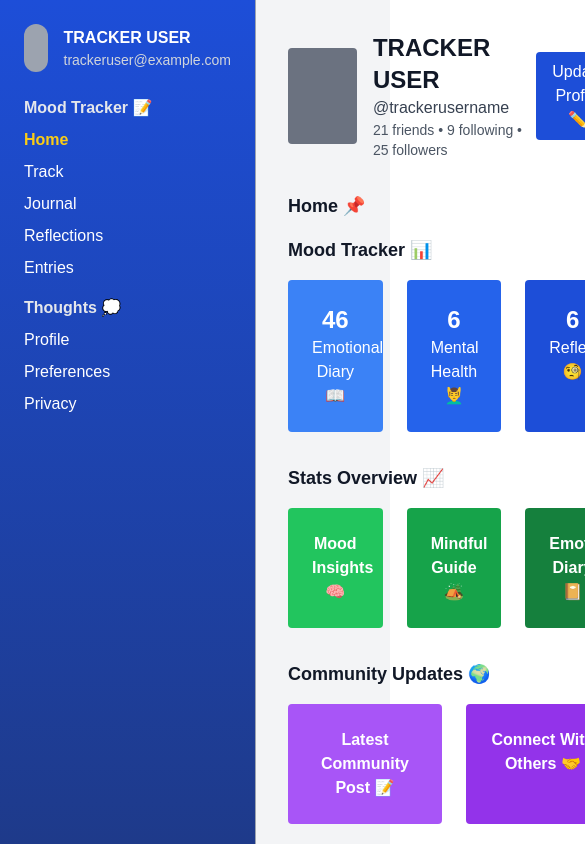
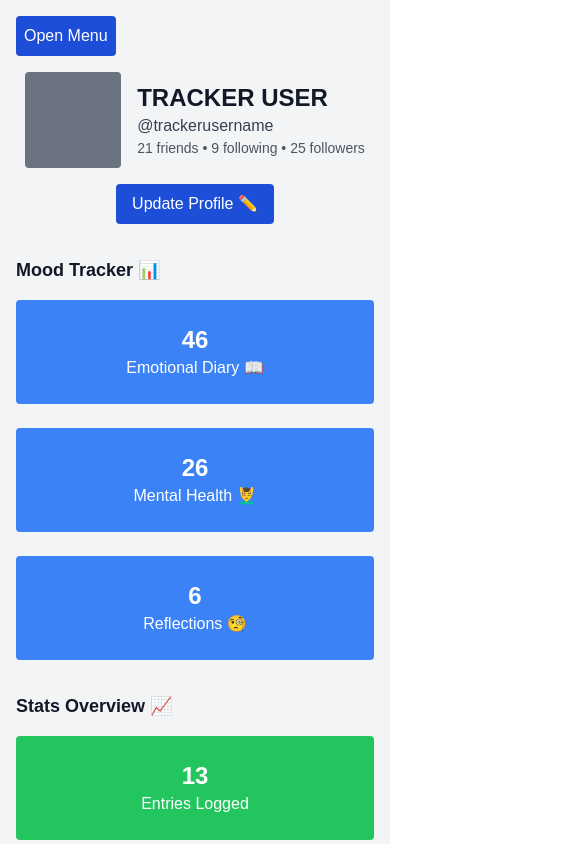
Before and after one commit to Mahfuzy/hci, a Next.js app: page / in a window 390 px wide. Shown: the top 844 px of the page, 585 px wide, since content can reach past the window. Built offline with nearby package versions, Linux system fonts and the light colour scheme.

Commit message:
Implement responsive sidebar navigation with toggle functionality and enhance layout structure

```diff
--- a/app/page.tsx
+++ b/app/page.tsx
@@ -5,17 +5,26 @@ import React, { useState } from "react";
 const Dashboard = () => {
   const [activeSection, setActiveSection] = useState("Home");
   const [showProfileModal, setShowProfileModal] = useState(false);
+  const [isNavOpen, setIsNavOpen] = useState(false);
 
   return (
     <div className="flex h-screen bg-gray-100">
       {/* Sidebar */}
-      <aside className="w-64 bg-gradient-to-b from-blue-700 to-blue-900 text-white p-6 border-r border-gray-400">
-        <div className="flex items-center mb-6">
+      <aside className={`w-full md:w-64 bg-gradient-to-b from-blue-700 to-blue-900 text-white p-6 border-b md:border-r border-gray-400 md:h-screen overflow-y-auto fixed md:relative transition-transform duration-300 ${isNavOpen ? "translate-x-0" : "-translate-x-full md:translate-x-0"}`}>
+        <div className="flex items-center justify-between mb-6">
+          <div className="flex items-center">
             <div className="w-12 h-12 bg-gray-400 rounded-full" />
             <div className="ml-4">
               <p className="font-bold">TRACKER USER</p>
               <p className="text-sm text-gray-300">trackeruser@example.com</p>
             </div>
+          </div>
+          <button
+            className="text-white text-xl font-bold md:hidden"
+            onClick={() => setIsNavOpen(false)}
+          >
+            ×
+          </button>
         </div>
         <nav>
           <p className="font-semibold text-gray-200 mb-2">Mood Tracker 📝</p>
@@ -24,7 +33,10 @@ const Dashboard = () => {
               <li
                 key={item}
                 className={`cursor-pointer ${activeSection === item ? "text-yellow-400 font-bold" : "hover:text-yellow-300 hover:scale-105 transition-transform"}`}
-                onClick={() => setActiveSection(item)}
+                onClick={() => {
+                  setActiveSection(item);
+                  setIsNavOpen(false);
+                }}
               >
                 {item}
               </li>
@@ -36,7 +48,10 @@ const Dashboard = () => {
               <li
                 key={item}
                 className={`cursor-pointer ${activeSection === item ? "text-yellow-400 font-bold" : "hover:text-yellow-300 hover:scale-105 transition-transform"}`}
-                onClick={() => setActiveSection(item)}
+                onClick={() => {
+                  setActiveSection(item);
+                  setIsNavOpen(false);
+                }}
               >
                 {item}
               </li>
@@ -46,9 +61,17 @@ const Dashboard = () => {
       </aside>
 
       {/* Main Content */}
-      <main className="flex-1 p-8">
+      <main className="flex-1 p-4 md:p-8 overflow-y-auto">
+        {/* Navbar Toggle Button */}
+        <button
+          className="md:hidden p-2 bg-blue-700 text-white rounded mb-4"
+          onClick={() => setIsNavOpen(!isNavOpen)}
+        >
+          {isNavOpen ? "Close Menu" : "Open Menu"}
+        </button>
+
         {/* Profile Section */}
-        <div className="flex justify-between items-center mb-8">
+        <div className="flex flex-col md:flex-row justify-between items-center mb-8">
           <div className="flex items-center">
             <div className="w-24 h-24 bg-gray-500 rounded" />
             <div className="ml-4">
@@ -58,76 +81,49 @@ const Dashboard = () => {
             </div>
           </div>
           <button
-            className="px-4 py-2 bg-blue-700 text-white rounded hover:scale-105 transition-transform"
+            className="px-4 py-2 bg-blue-700 text-white rounded hover:scale-105 transition-transform mt-4 md:mt-0"
             onClick={() => setShowProfileModal(true)}
           >
             Update Profile ✏️
           </button>
         </div>
 
-        {/* Profile Modal */}
-        {showProfileModal && (
-          <div className="fixed inset-0 flex items-center justify-center bg-gray-900 bg-opacity-50">
-            <div className="bg-white p-6 rounded shadow-lg w-96">
-              <h2 className="text-xl font-semibold mb-4">Update Profile</h2>
-              <input type="text" placeholder="New Username" className="w-full p-2 border rounded mb-4" />
-              <input type="email" placeholder="New Email" className="w-full p-2 border rounded mb-4" />
-              <div className="flex justify-end space-x-2">
-                <button
-                  className="px-4 py-2 bg-gray-400 rounded"
-                  onClick={() => setShowProfileModal(false)}
-                >
-                  Cancel
-                </button>
-                <button className="px-4 py-2 bg-blue-600 text-white rounded">Save</button>
+        {/* Mood Tracker */}
+        <section className="mb-8">
+          <h2 className="text-lg font-semibold mb-4 text-gray-900">Mood Tracker 📊</h2>
+          <div className="grid grid-cols-1 sm:grid-cols-2 lg:grid-cols-3 gap-6 mb-8">
+            {["Emotional Diary 📖", "Mental Health 💆‍♂️", "Reflections 🧐"].map((text, idx) => (
+              <div key={idx} className="p-6 bg-blue-500 text-center rounded hover:scale-105 transition-transform cursor-pointer">
+                <p className="text-2xl font-bold text-white">{46 - idx * 20}</p>
+                <p className="text-white">{text}</p>
               </div>
+            ))}
           </div>
+        </section>
+
+        {/* Stats Overview */}
+        <section className="mb-8">
+          <h2 className="text-lg font-semibold mb-4 text-gray-900">Stats Overview 📈</h2>
+          <div className="grid grid-cols-1 sm:grid-cols-2 lg:grid-cols-3 gap-6">
+            {["Entries Logged", "Journal Reflections", "Mindfulness Sessions"].map((text, idx) => (
+              <div key={idx} className="p-6 bg-green-500 text-center rounded hover:scale-105 transition-transform cursor-pointer">
+                <p className="text-2xl font-bold text-white">{Math.floor(Math.random() * 100)}</p>
+                <p className="text-white">{text}</p>
               </div>
-        )}
+            ))}
+          </div>
+        </section>
 
-        {/* Dynamic Section */}
+        {/* Community Updates */}
         <section>
-          <h2 className="text-lg font-semibold mb-4 text-gray-900">{activeSection} 📌</h2>
-          {activeSection === "Home" && (
-            <div>
-              <h2 className="text-lg font-semibold mb-4 text-gray-900">Mood Tracker 📊</h2>
-              <div className="grid grid-cols-3 gap-6 mb-8">
-                <div className="p-6 bg-blue-500 text-center rounded hover:scale-105 transition-transform cursor-pointer">
-                  <p className="text-2xl font-bold text-white">46</p>
-                  <p className="text-white">Emotional Diary 📖</p>
+          <h2 className="text-lg font-semibold mb-4 text-gray-900">Community Updates 🌍</h2>
+          <div className="grid grid-cols-1 md:grid-cols-2 gap-6">
+            {["Latest Community Post 📝", "Connect With Others 🤝"].map((text, idx) => (
+              <div key={idx} className="p-6 bg-purple-500 text-center rounded hover:scale-105 transition-transform cursor-pointer">
+                <p className="font-semibold text-white">{text}</p>
               </div>
-                <div className="p-6 bg-blue-600 text-center rounded hover:scale-105 transition-transform cursor-pointer">
-                  <p className="text-2xl font-bold text-white">6</p>
-                  <p className="text-white">Mental Health 💆‍♂️</p>
+            ))}
           </div>
-                <div className="p-6 bg-blue-700 text-center rounded hover:scale-105 transition-transform cursor-pointer">
-                  <p className="text-2xl font-bold text-white">6</p>
-                  <p className="text-white">Reflections 🧐</p>
-                </div>
-              </div>
-              <h2 className="text-lg font-semibold mb-4 text-gray-900">Stats Overview 📈</h2>
-              <div className="grid grid-cols-3 gap-6 mb-8">
-                <div className="p-6 bg-green-500 text-center rounded hover:scale-105 transition-transform cursor-pointer">
-                  <p className="font-semibold text-white">Mood Insights 🧠</p>
-                </div>
-                <div className="p-6 bg-green-600 text-center rounded hover:scale-105 transition-transform cursor-pointer">
-                  <p className="font-semibold text-white">Mindful Guide 🏕️</p>
-                </div>
-                <div className="p-6 bg-green-700 text-center rounded hover:scale-105 transition-transform cursor-pointer">
-                  <p className="font-semibold text-white">Emotional Diary 📔</p>
-                </div>
-              </div>
-              <h2 className="text-lg font-semibold mb-4 text-gray-900">Community Updates 🌍</h2>
-              <div className="grid grid-cols-2 gap-6">
-                <div className="p-6 bg-purple-500 text-center rounded hover:scale-105 transition-transform cursor-pointer">
-                  <p className="font-semibold text-white">Latest Community Post 📝</p>
-                </div>
-                <div className="p-6 bg-purple-600 text-center rounded hover:scale-105 transition-transform cursor-pointer">
-                  <p className="font-semibold text-white">Connect With Others 🤝</p>
-                </div>
-              </div>
-            </div>
-          )}
         </section>
       </main>
     </div>
```
Lines whose indentation alone changed are shown as unchanged.
